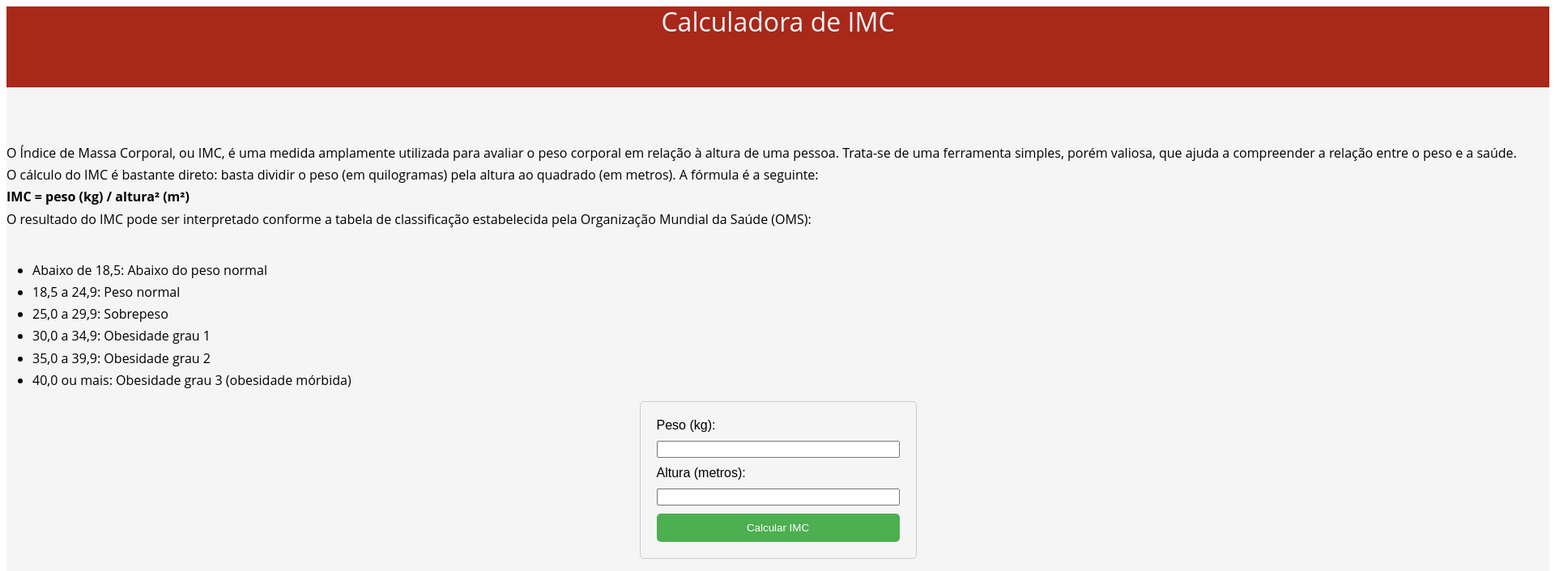
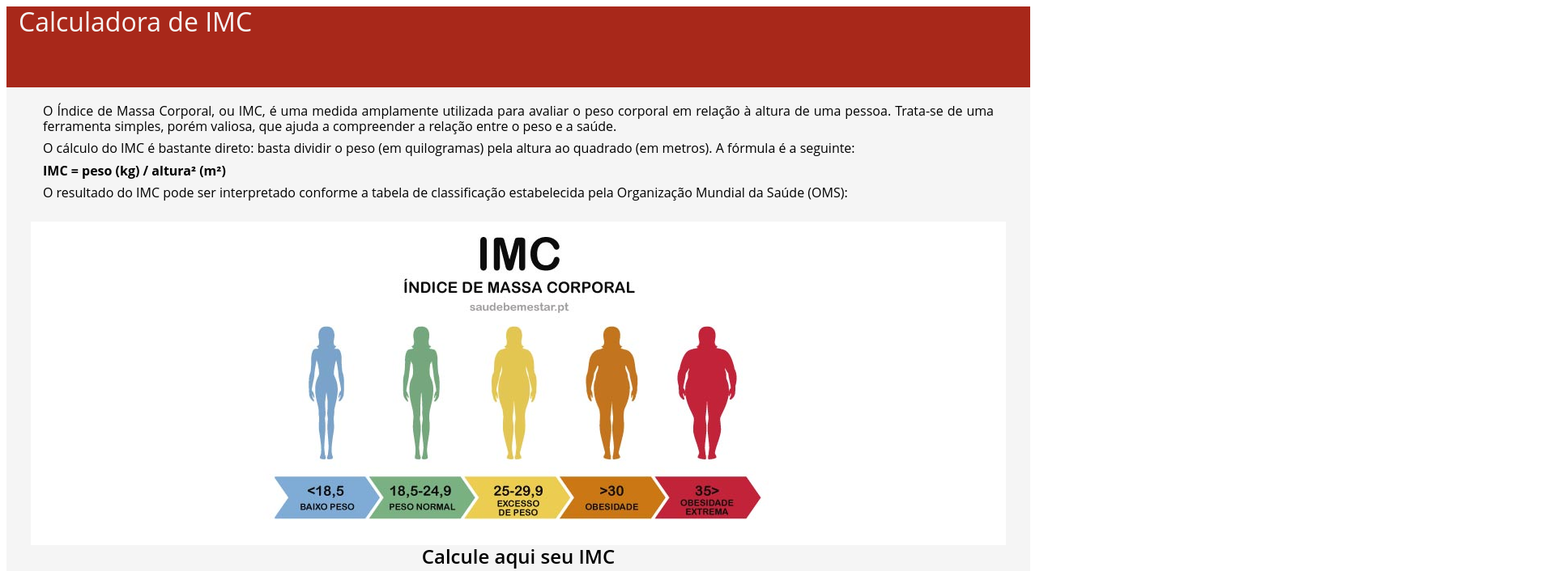
Before and after one commit to bathata/atividade-avaliativa, a plain HTML site: page atividade avaliativa iw2/index.html in a window 1280 px wide. Shown: the top 706 px of the page at 81% size, 1920 px wide, since content can reach past the window. Drawn offline with Linux system fonts and the light colour scheme.

Commit message:
Add files via upload

```diff
--- a/atividade avaliativa iw2/index.html
+++ b/atividade avaliativa iw2/index.html
@@ -15,14 +15,11 @@
 
         <header>
 
-        <h1>Calculadora de IMC</h1>
+            <h1 class=".caberoda">Calculadora de IMC</h1>
 
         </header>
 
         <main>
-
-        <br><br>
-        <br><br>
 
             <p>O Índice de Massa Corporal, ou IMC, é uma medida amplamente utilizada para avaliar o peso corporal em relação
                 à altura de uma pessoa. Trata-se de uma ferramenta simples, porém valiosa, que ajuda a compreender a relação
@@ -33,18 +30,21 @@
             <p>O resultado do IMC pode ser interpretado conforme a tabela de classificação estabelecida pela Organização
                 Mundial da Saúde (OMS):</p>
 
-            <br><br>
+            <br>
 
-        <ul>
-            <li>Abaixo de 18,5: Abaixo do peso normal</li>
-            <li>18,5 a 24,9: Peso normal</li>
-            <li>25,0 a 29,9: Sobrepeso</li>
-            <li>30,0 a 34,9: Obesidade grau 1</li>
-            <li>35,0 a 39,9: Obesidade grau 2</li>
-            <li>40,0 ou mais: Obesidade grau 3 (obesidade mórbida)</li>
-        </ul>
+            <div class=".img">
 
+                <section>
 
+                    <img src="imagens/obesidade.jpg">
+
+                </section>
+
+            </div>
+
+            <h2>Calcule aqui seu IMC</h2>
+
+            <br>
 
             <form id="imcCalculator">
                 <label for="weight">Peso (kg):</label>
@@ -58,38 +58,55 @@
 
             <div id="result"></div><br><br>
 
+            <div class=".p">
 
-        <p>É importante ressaltar que o IMC é apenas uma indicação inicial e não deve ser encarado como o único critério
-            para avaliar a saúde de uma pessoa. Outros fatores, como a composição corporal, a distribuição da gordura e
+                <p>É importante ressaltar que o IMC é apenas uma indicação inicial e não deve ser encarado como o único
+                    critério
+                    para avaliar a saúde de uma pessoa. Outros fatores, como a composição corporal, a distribuição da
+                    gordura e
                     a idade, também são relevantes para uma análise completa.</p>
                 <p>Além disso, o IMC é mais adequado para avaliações em nível populacional e não deve ser utilizado de forma
-            isolada para diagnosticar problemas de saúde individuais. Cada pessoa é única e tem características físicas
+                    isolada para diagnosticar problemas de saúde individuais. Cada pessoa é única e tem características
+                    físicas
                     e metabólicas distintas.</p>
                 <p>Quando utilizado de maneira correta, o IMC pode ser útil para identificar possíveis problemas de peso e
                     saúde, bem como fornecer uma base para o planejamento de intervenções em saúde pública. Por exemplo, ao
-            identificar uma alta prevalência de obesidade em uma determinada população, as autoridades de saúde podem
-            tomar medidas para promover a conscientização sobre hábitos alimentares saudáveis e incentivar a prática de
+                    identificar uma alta prevalência de obesidade em uma determinada população, as autoridades de saúde
+                    podem
+                    tomar medidas para promover a conscientização sobre hábitos alimentares saudáveis e incentivar a prática
+                    de
                     atividades físicas.</p>
                 <p>Contudo, é fundamental que a abordagem para a promoção da saúde seja holística e personalizada. Cada
-            indivíduo tem uma história de vida, hábitos alimentares, níveis de atividade física e fatores genéticos que
+                    indivíduo tem uma história de vida, hábitos alimentares, níveis de atividade física e fatores genéticos
+                    que
                     devem ser levados em conta na busca por um estilo de vida mais saudável.</p>
-        <p>Em resumo, o IMC é uma ferramenta valiosa para avaliar a relação entre o peso e a altura de uma pessoa, mas
+                <p>Em resumo, o IMC é uma ferramenta valiosa para avaliar a relação entre o peso e a altura de uma pessoa,
+                    mas
                     deve ser utilizada com cautela e em conjunto com outros indicadores de saúde. Buscar um equilíbrio entre
                     alimentação saudável, atividade física regular e bem-estar emocional é essencial para alcançar uma vida
                     plena e saudável. Consultar um profissional de saúde qualificado pode fornecer orientações adequadas e
                     individualizadas para cuidar da saúde de forma mais efetiva.</p>
 
-    <br><br>
-
-        <br><br>
-        <br><br>
-
+            </div>
 
         </main>
 
         <footer>
 
+            <p class=".caberoda">Todos os direitos reservados</p>
+
         </footer>
+
+        <div vw class="enabled">
+            <div vw-access-button class="active"></div>
+            <div vw-plugin-wrapper>
+                <div class="vw-plugin-top-wrapper"></div>
+            </div>
+        </div>
+
+        <script src="https://vlibras.gov.br/app/vlibras-plugin.js"> </script>
+        <script> new window.VLibras.Widget('https://vlibras.gov.br/app') </script>
+
 
         <script>
 
--- a/atividade avaliativa iw2/style.css
+++ b/atividade avaliativa iw2/style.css
@@ -1,8 +1,7 @@
 html{
     align-items: center;
     position: absolute;
-    height: 10%;
-    margin: 0;
+    height: fit-content;
 }
 
 body {
@@ -13,12 +12,18 @@ header, footer {
     background-color: #a8281a;
     color: whitesmoke;
     height: 100px;
-    width: 1905px;
+    width: 100%;
     text-align: center;
     vertical-align: middle;
+
 }
 main{
     background-color: whitesmoke;
+    align-items: center;
+    padding-left: 30px;
+    padding-right: 30px;
+    padding-top: 20px;
+    padding-bottom: 50px;
 }
 
   form {
@@ -52,17 +57,23 @@ main{
   #result {
     margin-top: 20px;
     font-weight: bold;
-  }
+    align-items: center;
+    display: flex;
+    justify-content: center;
+    font-weight: 600;
+}
   p, h1, h2, h3, h4, h5, h6, li{
     margin-top: 0;
     margin-bottom: 0.5rem;
     font-family: "Open Sans", -apple-system, BlinkMacSystemFont, "Segoe UI", Roboto, "Helvetica Neue", Arial, sans-serif, "Apple Color Emoji", "Segoe UI Emoji", "Segoe UI Symbol", "Noto Color Emoji";
     font-weight: 500;
     line-height: 1.2;
+    align-items: center;
+    vertical-align: middle;
   }
-  ol,
-ul {
-  padding-left: 2rem;
+  ol, ul {
+  align-items: center;
+  text-align: left;
 }
 
 ol,
@@ -79,6 +90,41 @@ ul ol {
   margin-bottom: 0;
 }
 
-.p{
-    text-align: center;
+p, .p, H1{
+    text-align: justify;
+    vertical-align: middle;
+    padding-left: 15px;
+    padding-right: 15px;
 }
+h2{
+  text-align: center;
+  font-weight: 600;
+}
+
+section {
+  background-color: white;
+  height: 400px;
+  width: 100%;
+  align-content: center;
+  align-items: center;
+  display: flex;
+  justify-content: center;
+}
+
+aside{
+  background-color: #d14637;
+  padding: 1%;
+  width: 20%;
+  height: 100%;
+}
+.img{
+  align-items: center;
+  display: flex;
+  justify-content: center;
+  margin-left: auto;
+  margin-right: auto;
+}
+
+.caberoda{
+  text-align: center;
+}
```
Also changed, not shown: atividade avaliativa iw2/imagens/obesidade.jpg (added). Lines whose indentation alone changed are shown as unchanged.
